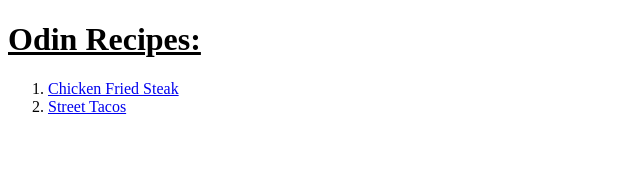
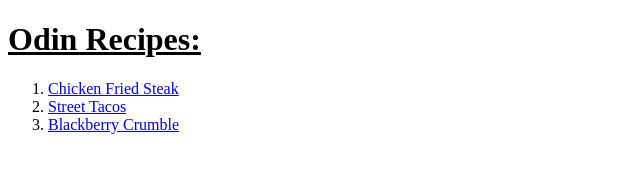
Before and after one commit to NinaMoor/odin-recipes, a plain HTML site: page index.html in a window 1280 px wide. Shown: the whole page, without its empty margins (0-640 px from the left). Drawn offline with Linux system fonts and the light colour scheme.

Commit message:
Add new recipe link

```diff
--- a/index.html
+++ b/index.html
@@ -7,10 +7,10 @@
   </head>
   <body>
     <h1><u>Odin Recipes:</u></h1>
-    <ol>
-    <li><a href="recipes/chicken-fried-steak.html">Chicken Fried Steak</a></li>
-    <li><a href="recipes/street-tacos.html">Street Tacos</a></li>
-
-    </ol>
+      <ol>
+      <li><a href="recipes/chicken-fried-steak.html">Chicken Fried Steak</a></li>
+      <li><a href="recipes/street-tacos.html">Street Tacos</a></li>
+      <li><a href="recipes/blackberry-crumble.html">Blackberry Crumble</a></li>
+      </ol>
   </body>
 </html>
```
